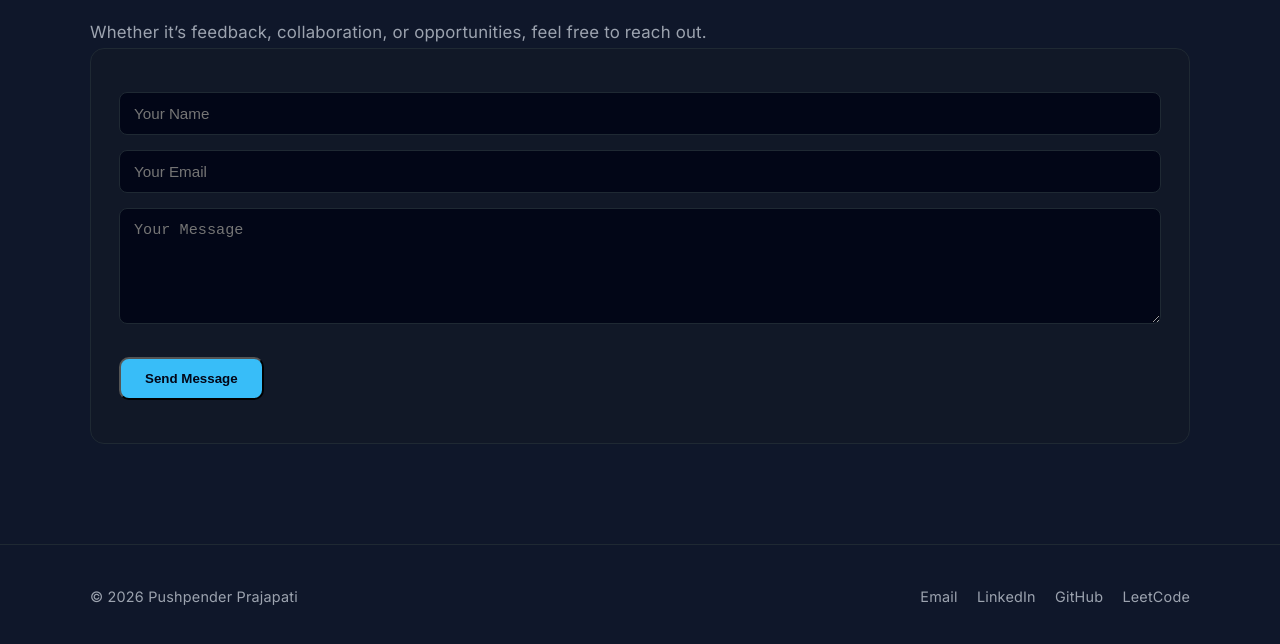
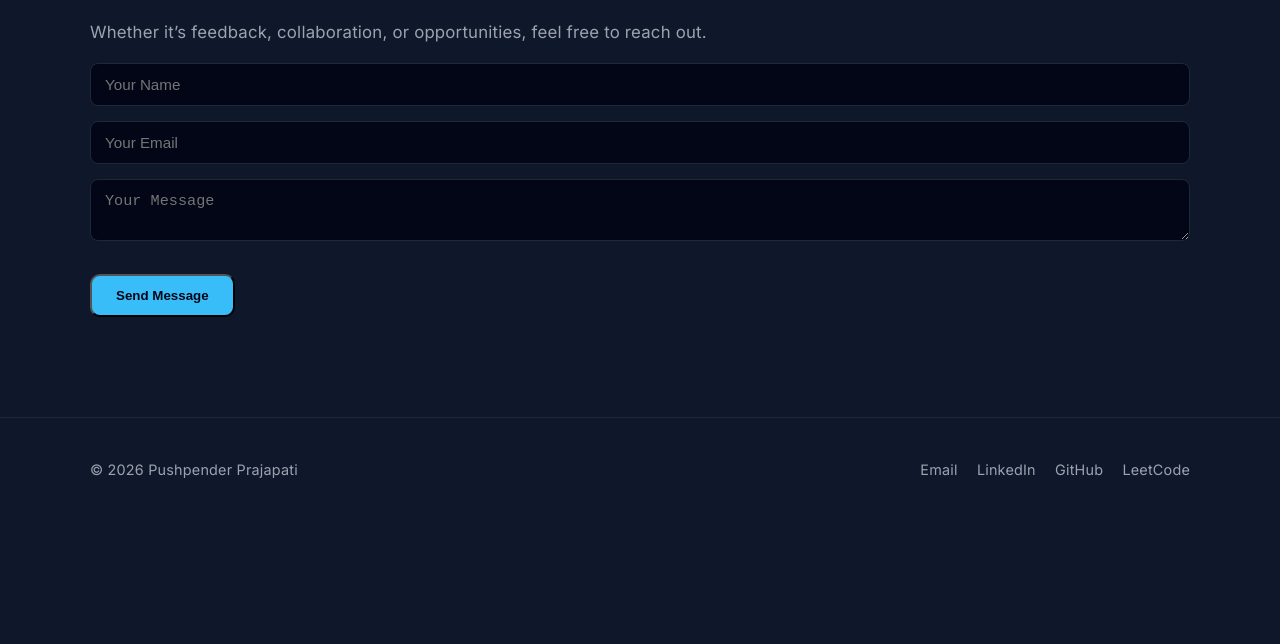
Before and after one commit to Piyush2625S/Portfolio, a plain HTML site: page frontend/contact.html in a window 1280 px wide. Shown: the part 224-868 px from the top of the page. After the commit the page ends 800 px from the top, so only its background shows below. Drawn offline with Linux system fonts and the light colour scheme.

Commit message:
Updated files

```diff
--- a/frontend/contact.html
+++ b/frontend/contact.html
@@ -29,19 +29,18 @@
           reach out.
         </p>
 
-        <form id="contactForm" class="card">
+        <form name="contact" method="POST" data-netlify="true">
+          <input type="hidden" name="form-name" value="contact" />
+
           <input type="text" name="name" placeholder="Your Name" required />
           <input type="email" name="email" placeholder="Your Email" required />
           <textarea
             name="message"
             placeholder="Your Message"
-            rows="5"
             required
           ></textarea>
 
           <button class="btn" type="submit">Send Message</button>
-
-          <p id="formStatus" style="margin-top: 15px"></p>
         </form>
 
         <script src="js/contact.js"></script>
```
Lines whose indentation alone changed are shown as unchanged.
